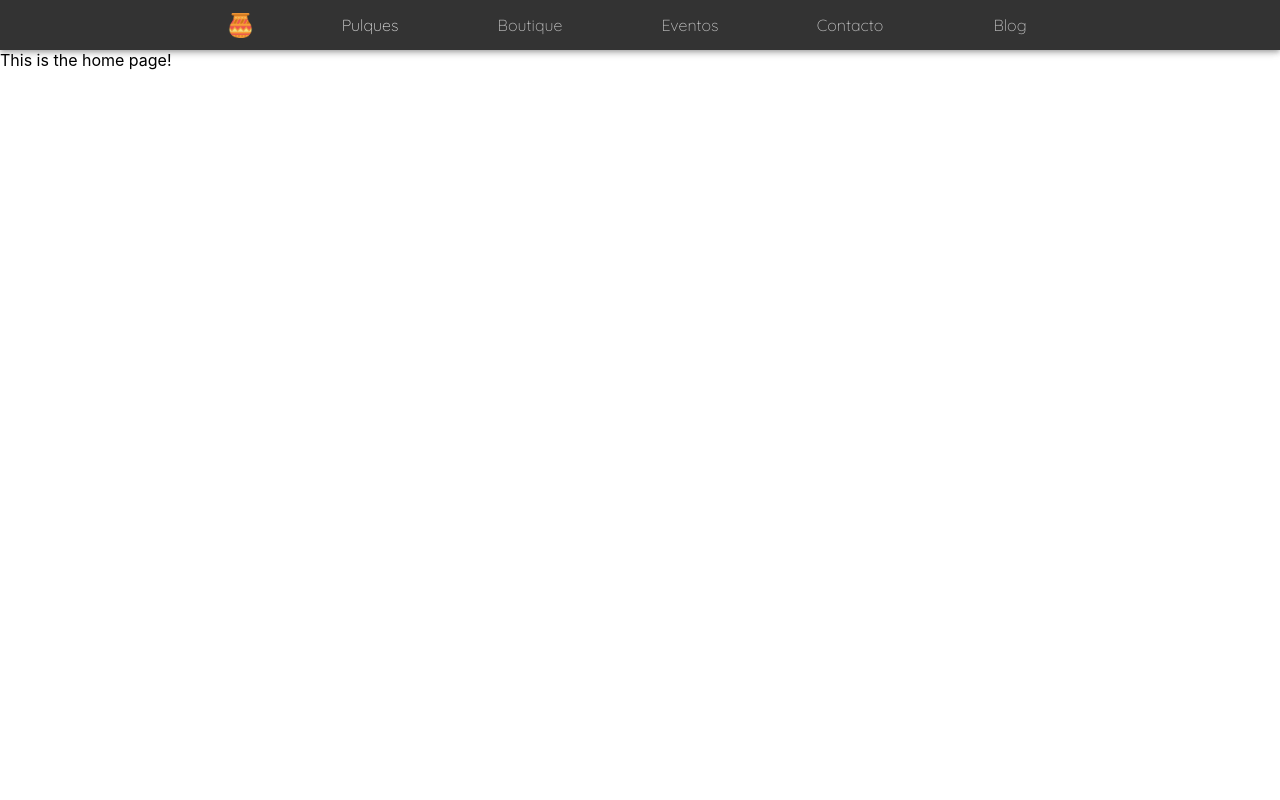
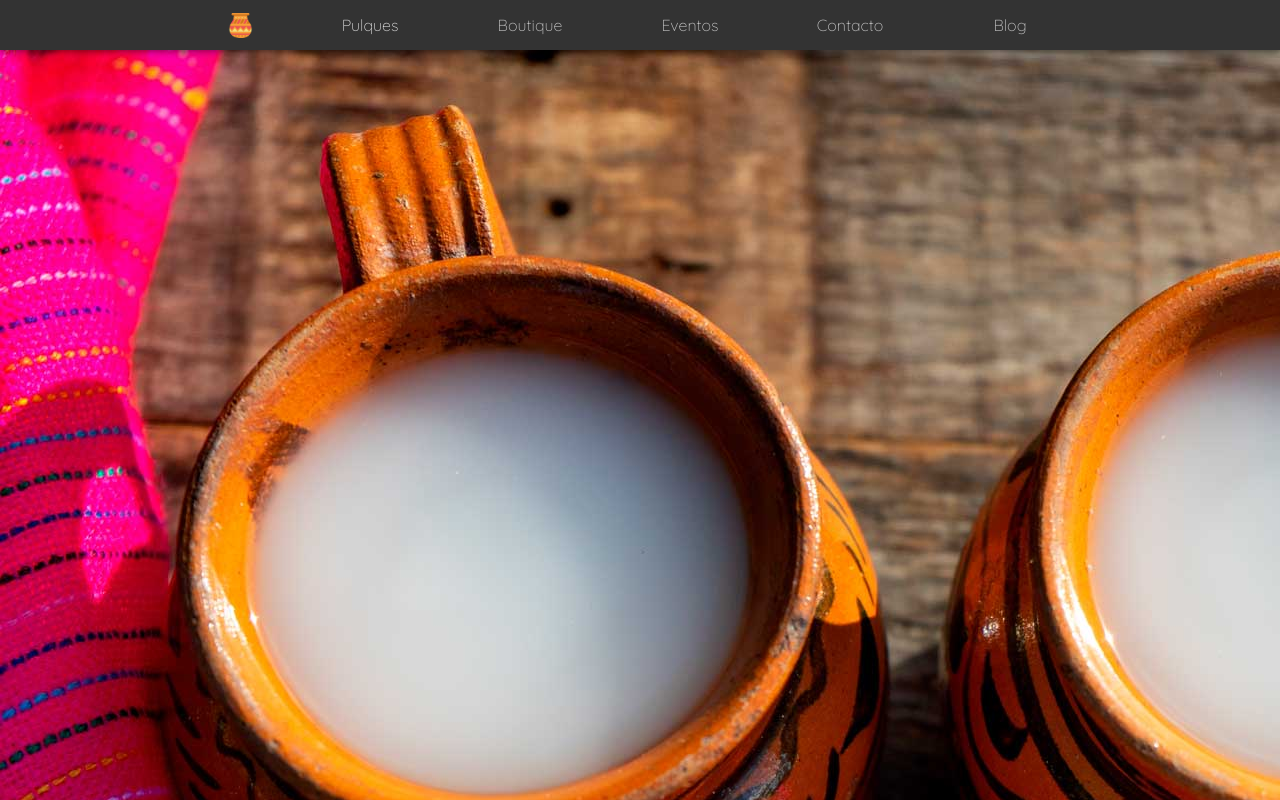
Before and after one commit to monteroch/lapulqueria, a React (Create React App) app: page / in a window 1280 px wide. Shown: the top 800 px of the page. Built offline with nearby package versions, Linux system fonts and the light colour scheme.

Commit message:
Add intro image

```diff
--- a/src/components/header/header.component.js
+++ b/src/components/header/header.component.js
@@ -7,7 +7,6 @@ import Grid from '@material-ui/core/Grid';
 import { Link } from 'react-router-dom';
 
 import useStyles from './header.styles';
-// import {useTheme} from '@material-ui/core/styles';
 import logo from '../../assets/images/jarLogo.png';
 
 
--- a/src/components/home/home.component.js
+++ b/src/components/home/home.component.js
@@ -1,11 +1,21 @@
 import React from 'react';
+import Grid from '@material-ui/core/Grid';
+
+import pulqueJar from '../../assets/images/pulquejar.jpg';
+import pulqueTwoJars from '../../assets/images/pulqueTwoJars.jpg';
+
+import useStyles from './home.styles';
 
 export default function Home(){
 
+    const classes = useStyles();
+
     return(
-        <div>
-            This is the home page!
-        </div>
+        <Grid container direction='column' className={classes.mainContainer}>
+            <Grid item className={classes.intro}> {/* This is for intro section */}
+                <img alt='pulque-jar' src={pulqueTwoJars}/>
+            </Grid>
+        </Grid>
     )
 
 }
--- /dev/null
+++ b/src/components/home/home.styles.js
@@ -0,0 +1,12 @@
+import { makeStyles } from '@material-ui/core/styles';
+
+export default makeStyles((theme) => ({
+    mainContainer: {
+        height: "100%",
+        overflow: "hidden"
+    },
+    intro: {
+        height: "100%",
+        overflow: "hidden",
+    }
+}));
```
Also changed, not shown: src/assets/images/pulqueTwoJars.jpg (added), src/assets/images/pulquejar.jpg (added).
